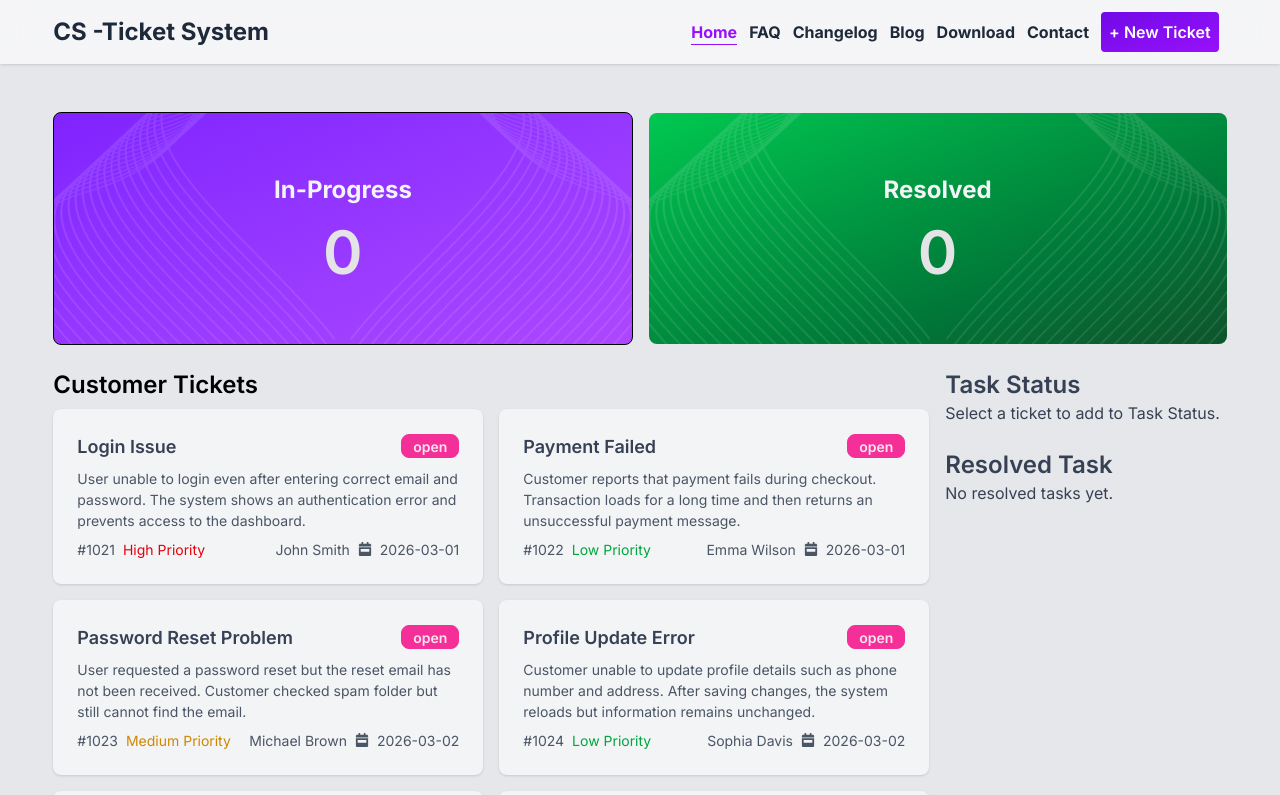
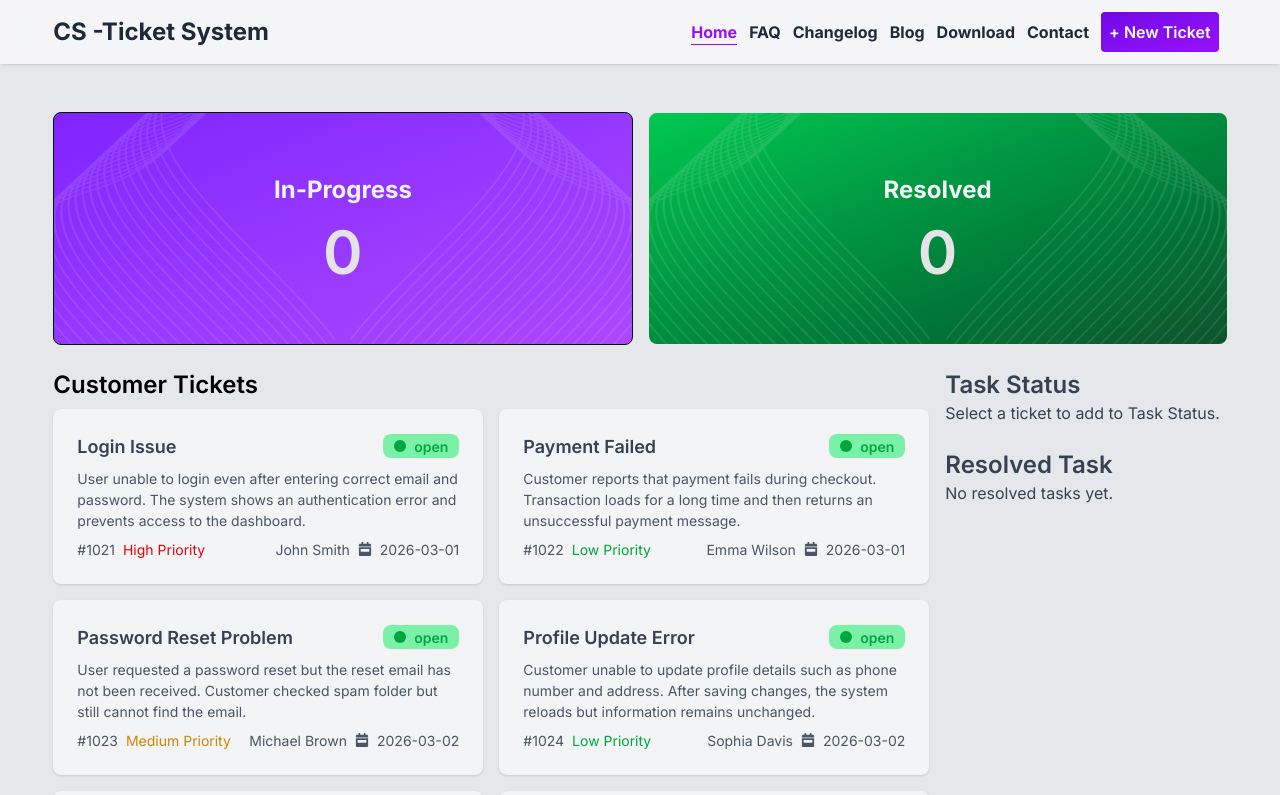
Before and after one commit to bhupotikumar/cs-ticket-system, a React (Vite) app: page / in a window 1280 px wide. Shown: the top 795 px of the page. Built offline with nearby package versions, Linux system fonts and the light colour scheme.

Commit message:
ticket card updated

```diff
--- a/src/components/Tickets/TicketCard.jsx
+++ b/src/components/Tickets/TicketCard.jsx
@@ -10,7 +10,7 @@ const TicketCard = ({ ticket, onClick }) => {
             <div className="card-body text-gray-600">
                 <h2 className="card-title justify-between text-gray-700">
                     {title}
-                    <div className="badge badge-secondary">{status}</div>
+                    <div className="badge text-green-600 bg-green-300 border-none"><span className='bg-green-600 w-3 h-3 rounded-full'></span>{status}</div>
                 </h2>
                 <p>{description}</p>
                 <div className="card-actions justify-between flex-wrap">
```
